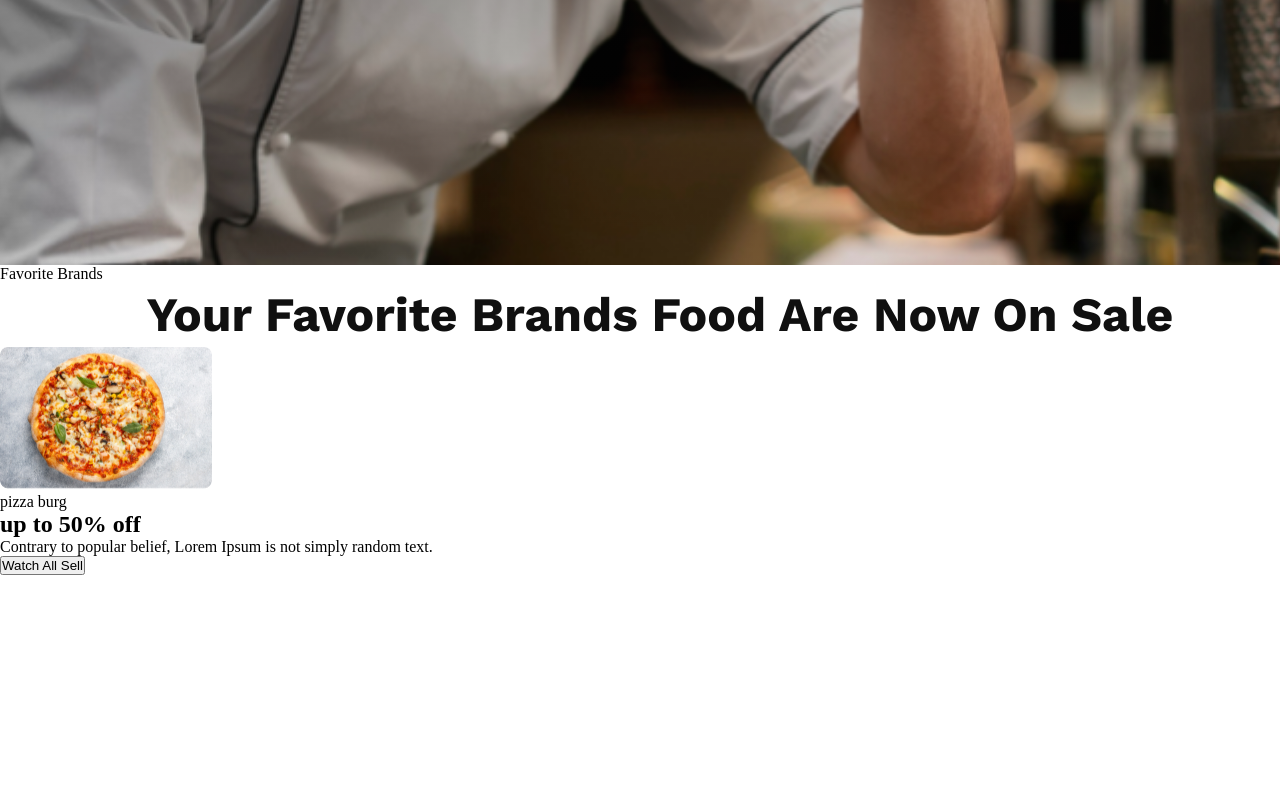
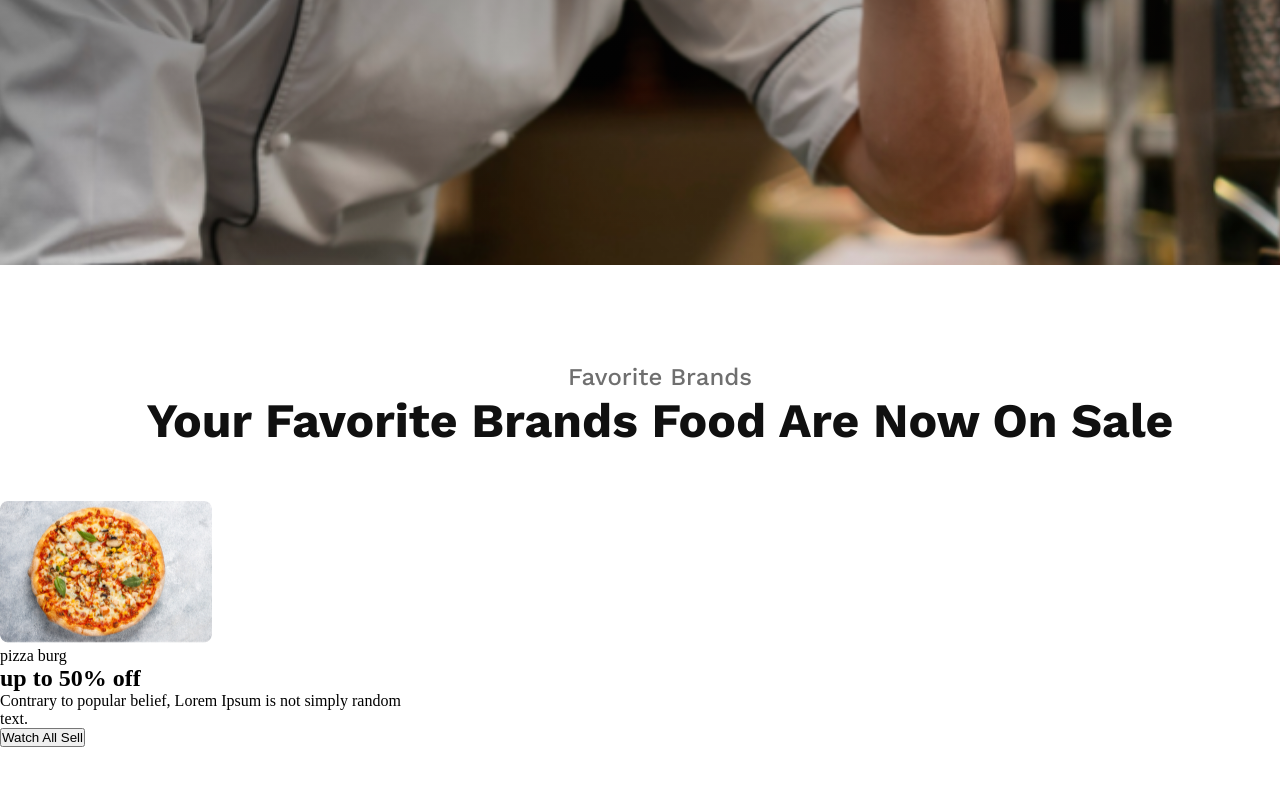
Before and after one commit to syedulislamsyed66/food-restaurant-project, a plain HTML site: page index.html in a window 1280 px wide. Shown: the part 654-1439 px from the top of the page. Before the commit the page ends 1229 px from the top, so only its background shows below. Drawn offline with nearby package versions, Linux system fonts and the light colour scheme.

Commit message:
updated commit

```diff
--- a/index.html
+++ b/index.html
@@ -22,11 +22,11 @@
     </section>
     <section id="card-box">
         <div class="container">
-            <div>
+            <div class="info">
                 <p class="subtitle">Favorite Brands</p>
                 <h1 class="title">Your Favorite Brands Food Are Now On Sale</h1>
             </div>
-            <div>
+            <div class="card-container">
                 <div class="card">
                 <div>
                     <img src="assets/pizza.png" alt="">
--- a/style/style.css
+++ b/style/style.css
@@ -75,7 +75,10 @@ padding: 0px;
 #card-box{
 
     width: 1320px;
-    margin: 0 auto;
+    margin: 100px auto;
+}
+#card-box .info{
+
 }
 #card-box .title{
     color: rgba(16, 16, 16, 1);
@@ -86,3 +89,19 @@ padding: 0px;
     letter-spacing: 0%;
     text-align: center;
 }
+#card-box .subtitle{
+    opacity: 0.6;
+    color: rgba(16, 16, 16, 1);
+    font-family: Work Sans;
+    font-size: 24px;
+    font-weight: 500;
+    line-height: 100%;
+    letter-spacing: 0%;
+    text-align: center;
+}
+.card-container{
+    margin-top: 48px;
+}
+.card{
+    max-width: 424px;
+}
```
